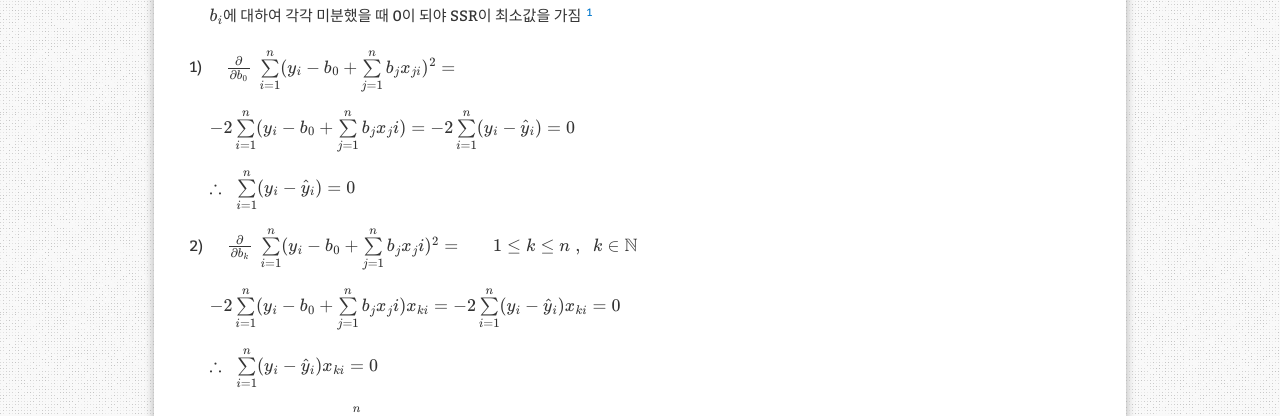
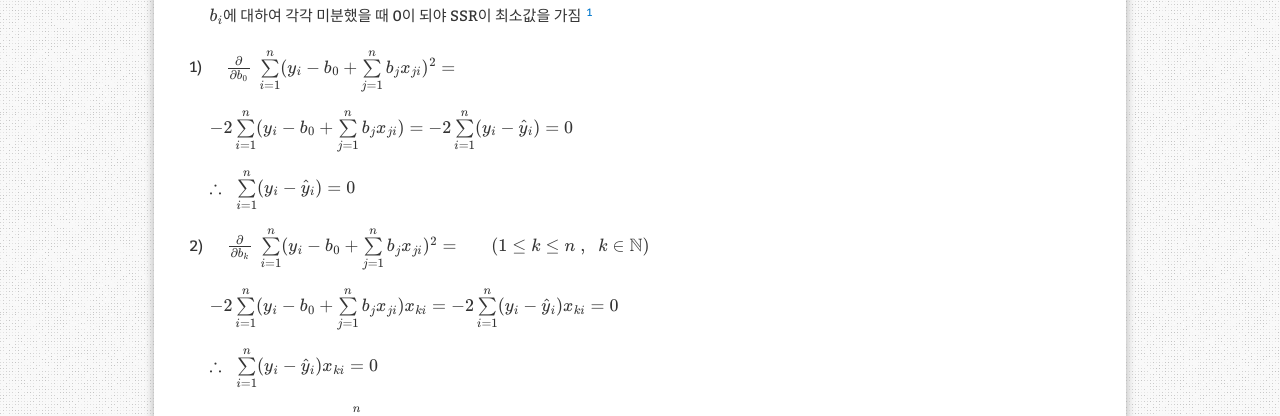
Before and after one commit to aristohyun/aristohyun.github.io, a Jekyll site: the page built from _posts/2021-06-25-Linear-Regression.md, in a window 1280 px wide and 900 px high, scrolled down 3740 px. Shown: the part 146-562 px from the top of the window. Built offline with Jekyll 4.4.1, drawn with Linux system fonts in a browser that asks for light colours; formulas are drawn with MathJax 3; comment, search, counter and statistics services are not loaded.

```diff
--- a/_posts/2021-06-25-Linear-Regression.md
+++ b/_posts/2021-06-25-Linear-Regression.md
@@ -124,13 +124,13 @@ $ \;\;\;\; b_ i $에 대하여 각각 미분했을 때 0이 되야 SSR이 최소
 
  1) $\;\;\;\; \frac{\partial }{\partial b_ 0} \; \sum\limits_ {i=1}^{n}(y_ i - b_ 0 + \sum \limits_ {j=1}^{n} b_ j x_ {ji})^2 = $
 
-$\;\;\;\; -2 \sum\limits_ {i=1}^{n} (y_ i - b_ 0 + \sum \limits_ {j=1}^{n} b_ j x_ ji)  = -2 \sum\limits_ {i=1}^{n} (y_ i - \hat{y}_ i) = 0 $
+$\;\;\;\; -2 \sum\limits_ {i=1}^{n} (y_ i - b_ 0 + \sum \limits_ {j=1}^{n} b_ j x_ {ji})  = -2 \sum\limits_ {i=1}^{n} (y_ i - \hat{y}_ i) = 0 $
 
 $\;\;\;\;   \therefore \;\; \sum\limits_ {i=1}^{n} (y_ i - \hat{y}_ i) = 0  $
 
- 2)  $\;\;\;\; \frac{\partial }{\partial b_ k} \; \sum\limits_ {i=1}^{n}(y_ i - b_ 0 + \sum \limits_ {j=1}^{n} b_ j x_ ji)^2 = \;\;\;\;\;\; 1\leq k\leq n \;,\;\; k\in \mathbb{\mathbb{N}}$
+ 2)  $\;\;\;\; \frac{\partial }{\partial b_ k} \; \sum\limits_ {i=1}^{n}(y_ i - b_ 0 + \sum \limits_ {j=1}^{n} b_ j x_ {ji})^2 = \;\;\;\;\;\; (1\leq k\leq n \;,\;\; k\in \mathbb{\mathbb{N}})$
 
-$\;\;\;\; -2 \sum\limits_ {i=1}^{n} (y_ i - b_ 0 + \sum \limits_ {j=1}^{n} b_ j x_ ji) x_ {ki}  = -2 \sum\limits_ {i=1}^{n} (y_ i - \hat{y}_ i) x_ {ki} = 0 $
+$\;\;\;\; -2 \sum\limits_ {i=1}^{n} (y_ i - b_ 0 + \sum \limits_ {j=1}^{n} b_ j x_ {ji}) x_ {ki}  = -2 \sum\limits_ {i=1}^{n} (y_ i - \hat{y}_ i) x_ {ki} = 0 $
 
 $\;\;\;\;  \therefore \;\; \sum\limits_ {i=1}^{n} (y_ i - \hat{y}_ i) x_ {ki} = 0  $
 
```
